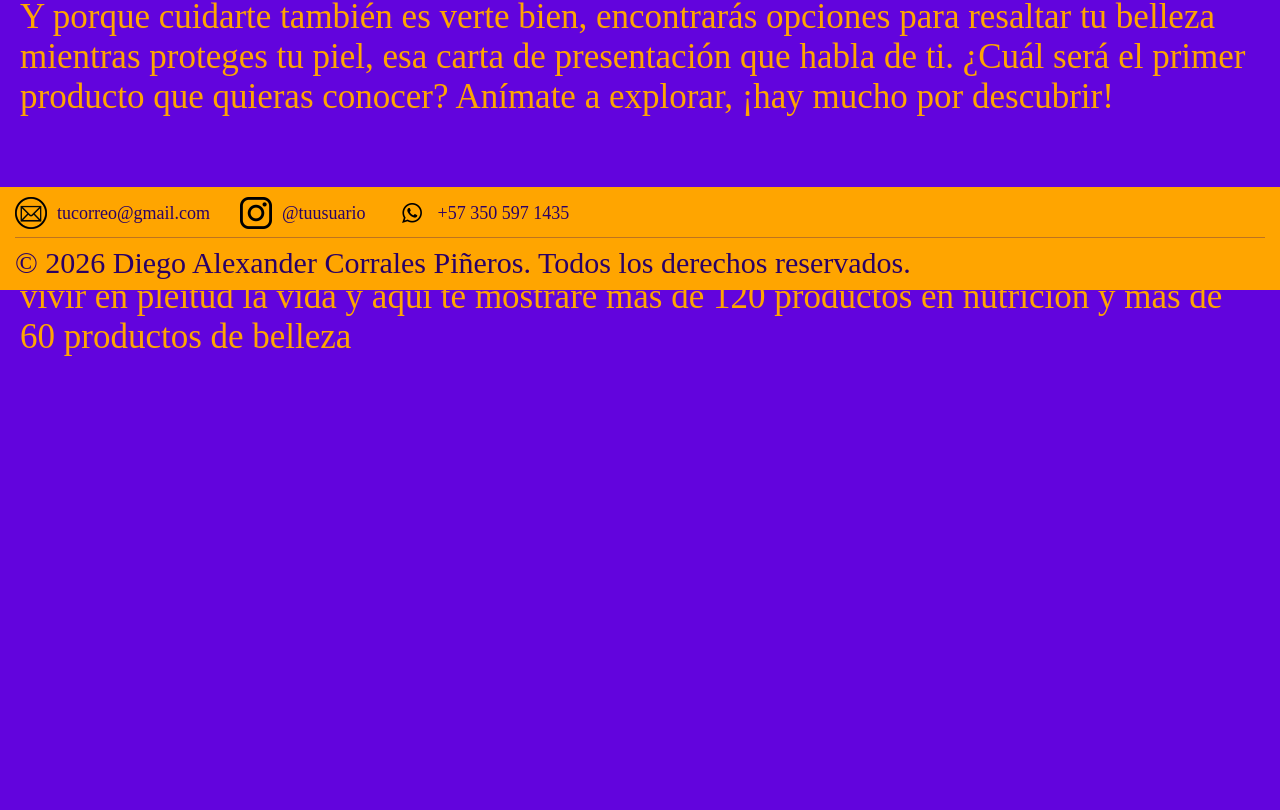
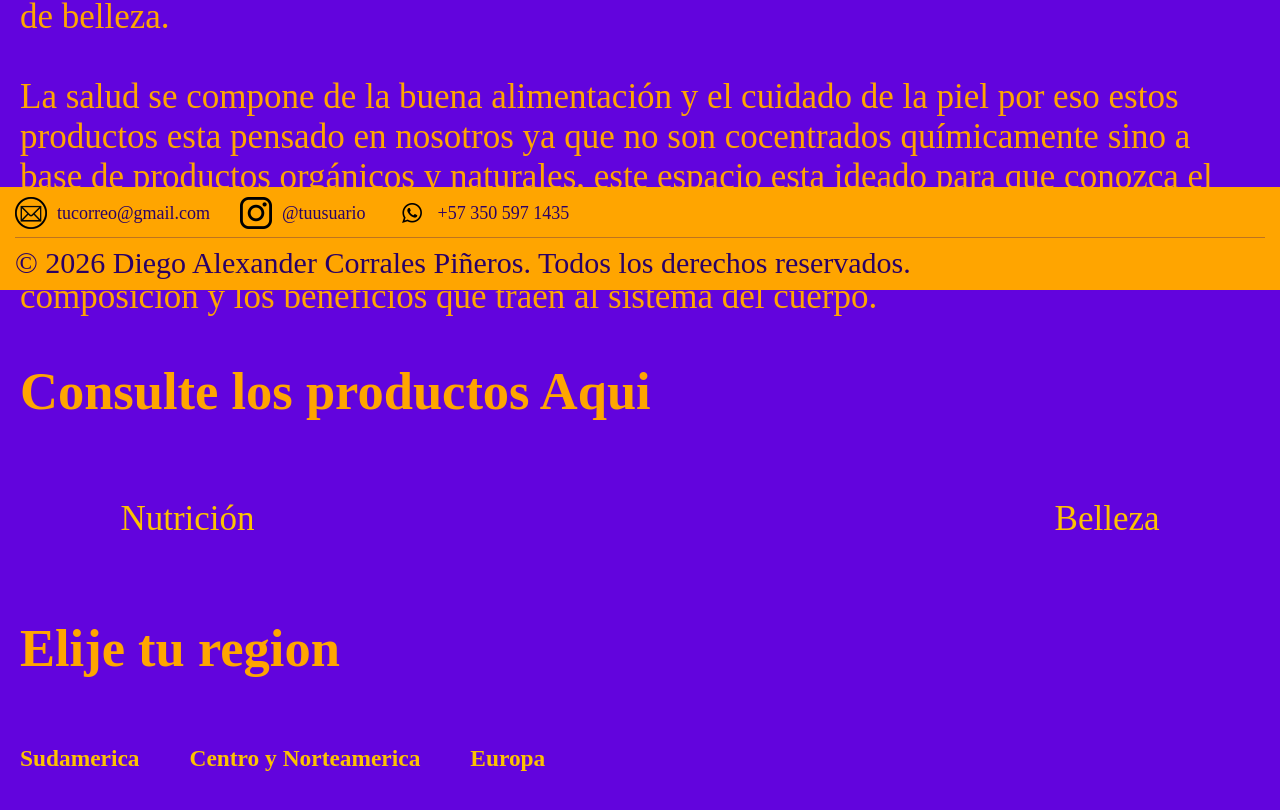
Before and after one commit to DiegoCoPi/Onmilife, a React app in the folder frontend/: page /espanol in a window 1280 px wide. Shown: the part 510-1320 px from the top of the page. Before the commit the page ends 1102 px from the top, so only its background shows below. Built offline with nearby package versions, Linux system fonts and the light colour scheme; the HTML template or start-up script is replaced by a standard one.

Commit message:
Avance 1 24-10-2026

```diff
--- a/frontend/src/pages/languages/espanol.jsx
+++ b/frontend/src/pages/languages/espanol.jsx
@@ -17,19 +17,34 @@ function Espanol () {
       </header>
       <main>
         <p className="paragraph">
-          ¡Bienvenido! Aquí te esperan más de 120 productos de nutrición y más de 60 de belleza,
-          pensados para ayudarte a sentirte mejor cada día. Todo parte de lo más valioso que tenemos:{" "}
-          <strong>la salud</strong>. Por eso, en este espacio descubrirás para qué sirve cada producto,
-          de qué está hecho y cómo incluirlo en tu rutina con consejos prácticos y sencillos.
-          <br /><br />
-          Y porque cuidarte también es verte bien, encontrarás opciones para resaltar tu belleza
-          mientras proteges tu piel, esa carta de presentación que habla de ti. ¿Cuál será el
-          primer producto que quieras conocer? Anímate a explorar, ¡hay mucho por descubrir!
+          ¡Felicitacones por estar aqui! has tomado una decisión que te mejora la calidad de vida ademas de ayudar a conservar y
+          mejorar el bien más preciado de todos que es <strong>la salud,</strong> ya que con ella nos permite vivir experiencias
+          que brinda el día a día, para ayudarte a solventar las dolencias o querer mantener el buen estado de salud aqui podras
+          tener información acerca de los más de 120 productos de nutrición y de más de 60 productos de belleza.
 
-          <br/><br/><br/>
-          ¡Qué bueno que estes aqui! estas por conocer la mejor decisión que hayas tomado, ya que uno de los más grandes tesoros
-          de los seres humanos es la salud, ya que nos permite vivir en pleitud la vida y aquí te mostrare más de 120 productos
-          en nutrición y más de 60 productos de belleza
+          <br/><br/>
+          La salud se compone de la buena alimentación y el cuidado de la piel por eso estos productos esta pensado en nosotros
+          ya que no son cocentrados químicamente sino a base de productos orgánicos y naturales, este espacio esta ideado para que
+          conozca el beneficio al cuerpo, especificamente en que sistema del cuerpo humano actua junto con los beneficios de los
+          productos de <strong>Seytú</strong>, a continuación mostraré los productos, la composición y los beneficios que traen
+          al sistema del cuerpo.
+
+          <div>
+            <h2>Consulte los productos Aqui</h2>
+            <div className='health'>
+              <Link to="/nutrition"><p>Nutrición</p></Link>
+              <Link><p>Belleza</p></Link>
+            </div>
+          </div>
+
+          <h2>Elije tu region</h2>
+
+          <div className="link-region">
+            <Link to="/"><h3>Sudamerica</h3></Link>
+            <Link><h3>Centro y Norteamerica</h3></Link>
+            <Link><h3>Europa</h3></Link>
+          </div>
+
         </p>
 
       </main>
--- a/frontend/src/pages/languages/languages.css
+++ b/frontend/src/pages/languages/languages.css
@@ -26,3 +26,39 @@ div-button{
 .paragraph{
     font-size: 35px
 }
+
+.link-region {
+    display: inline-flex;
+    align-items: center;
+    gap: 50px;
+    font-size: 20px;
+}
+
+.link-region a,
+.link-region a:visited,
+.link-region a:active {
+    text-decoration: none;
+    color: rgb(253, 194, 0);
+}
+
+.link-region a:hover {
+    transform: scale(1.1);
+}
+
+.health{
+    display: flex;
+    justify-content: center;
+    align-items: center;
+    gap:800px;
+}
+
+.health a,
+.health a:visited,
+.health a:active{
+    color:rgb(253, 194, 0);
+    text-decoration: none;
+}
+
+.health a:hover{
+    transform:scale(1.3);
+}
--- a/frontend/vite.config.js
+++ b/frontend/vite.config.js
@@ -7,6 +7,7 @@ export default defineConfig({
   resolve: {
     alias: {
       '@': fileURLToPath(new URL('./src', import.meta.url)),
+      '@': path.resolve(__dirname, './src'),
     },
   },
 })
```
Also changed, not shown: frontend/src/pages/nutrition/nutrition-es.jsx (added, +54 -0 lines).
